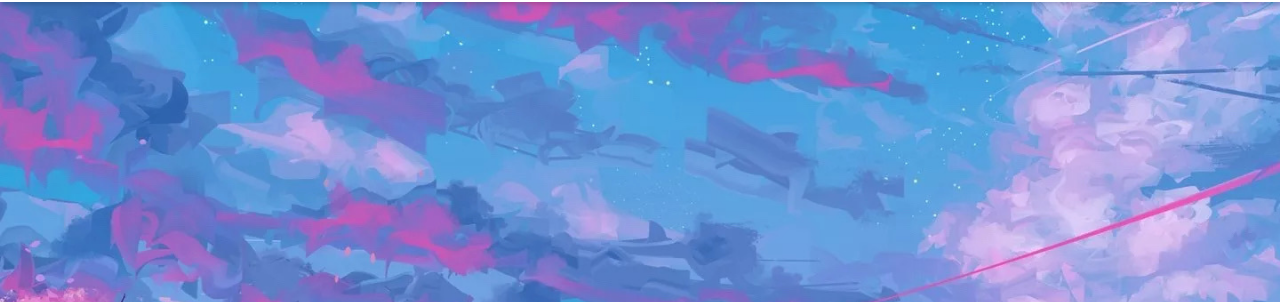
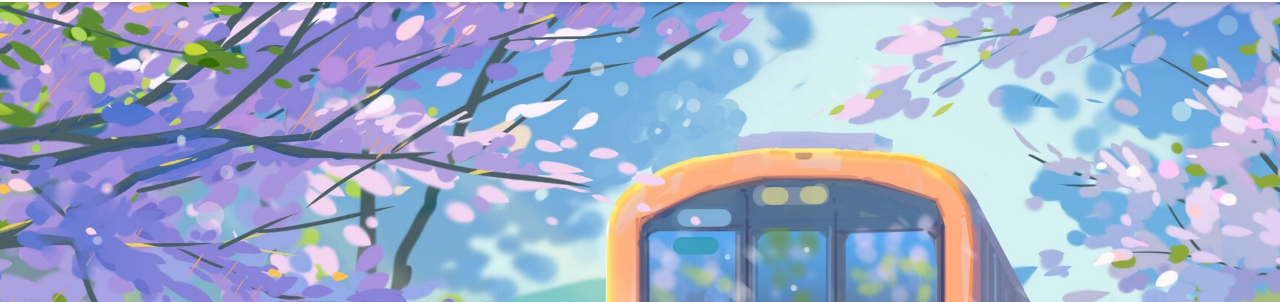
Before and after one commit to Champ-X/Champ-X.giethub.io, a plain HTML site: page index.html in a window 1280 px wide. Shown: the part 68-370 px from the top of the page. Drawn offline with Linux system fonts and the light colour scheme.

Commit message:
Site updated: 2022-04-21 22:46:15

```diff
--- a/css/style.css
+++ b/css/style.css
@@ -2017,7 +2017,7 @@
   box-sizing: border-box;
   width: 100%;
   overflow: hidden;
-  background: url("/images/bg1.jpg") center center/cover no-repeat;
+  background: url("/images/bg2.jpg") center center/cover no-repeat;
   background-position-y: 70px;
 }
 @media (max-width: 780px) {
--- a/index.html
+++ b/index.html
@@ -21,7 +21,7 @@
     <script id="hexo-configurations">
     let KEEP = window.KEEP || {};
     KEEP.hexo_config = {"hostname":"champhere.icu","root":"/","language":"zh-CN"};
-    KEEP.theme_config = {"toc":{"enable":false,"number":false,"expand_all":false,"init_open":false},"style":{"primary_color":"#99CCFF","avatar":"/images/avatar.jpeg","favicon":"/images/avatar.jpeg","article_img_align":"left","left_side_width":"260px","content_max_width":"920px","hover":{"shadow":false,"scale":false},"first_screen":{"enable":true,"background_img":"/images/bg1.jpg","description":"\"I can do all things.\""},"scroll":{"progress_bar":{"enable":false},"percent":{"enable":true}}},"local_search":{"enable":false,"preload":false},"code_copy":{"enable":false,"style":"default"},"pjax":{"enable":false},"lazyload":{"enable":false},"version":"3.4.5"};
+    KEEP.theme_config = {"toc":{"enable":false,"number":false,"expand_all":false,"init_open":false},"style":{"primary_color":"#99CCFF","avatar":"/images/avatar.jpeg","favicon":"/images/avatar.jpeg","article_img_align":"left","left_side_width":"260px","content_max_width":"920px","hover":{"shadow":false,"scale":false},"first_screen":{"enable":true,"background_img":"/images/bg2.jpg","description":"\"I can do all things.\""},"scroll":{"progress_bar":{"enable":false},"percent":{"enable":true}}},"local_search":{"enable":false,"preload":false},"code_copy":{"enable":false,"style":"default"},"pjax":{"enable":false},"lazyload":{"enable":false},"version":"3.4.5"};
     KEEP.language_ago = {"second":"%s 秒前","minute":"%s 分钟前","hour":"%s 小时前","day":"%s 天前","week":"%s 周前","month":"%s 个月前","year":"%s 年前"};
   </script>
 <meta name="generator" content="Hexo 6.1.0"></head>
```
Also changed, not shown: 2022/04/19/hello-world/index.html (+1 -1 lines), archives/2022/04/index.html (+1 -1 lines), archives/2022/index.html (+1 -1 lines), archives/index.html (+1 -1 lines), images/bg2.jpg (added).
